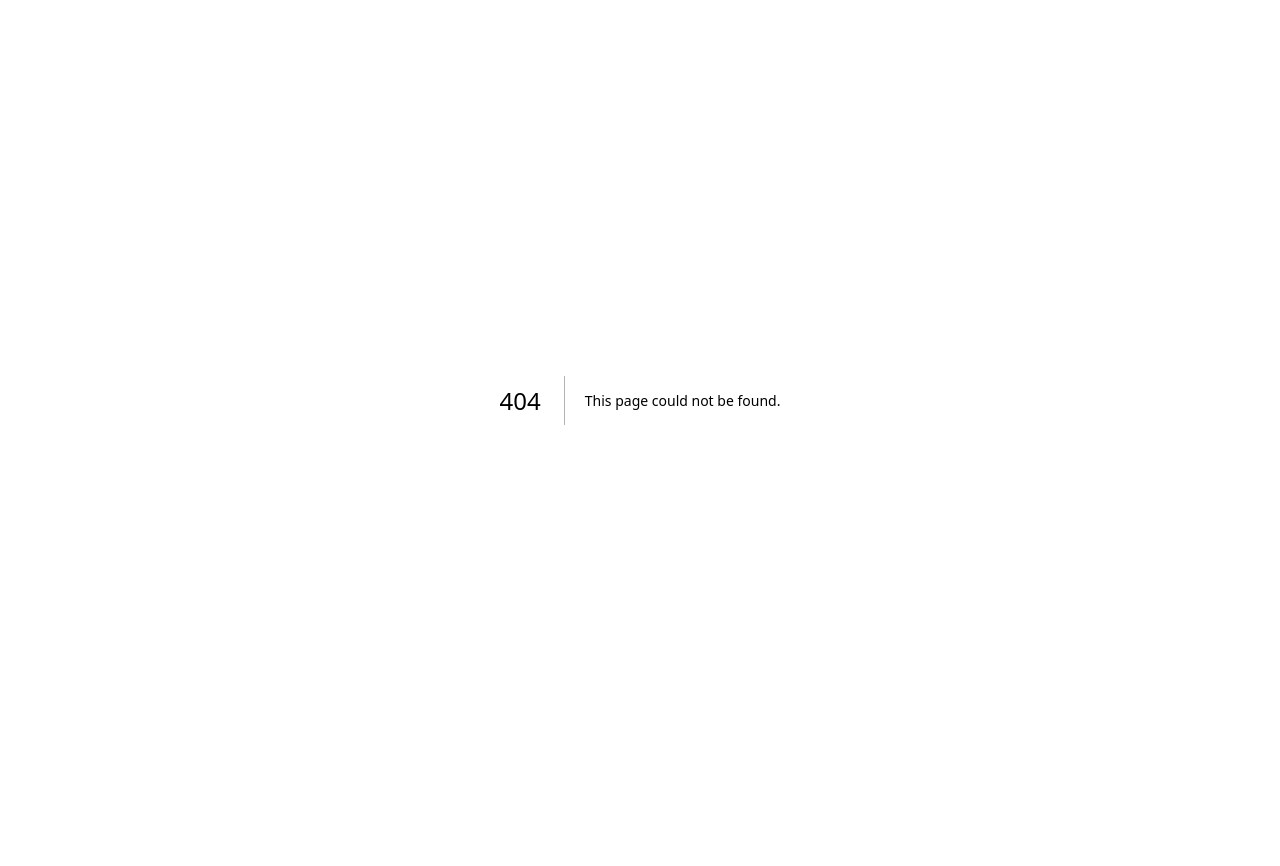
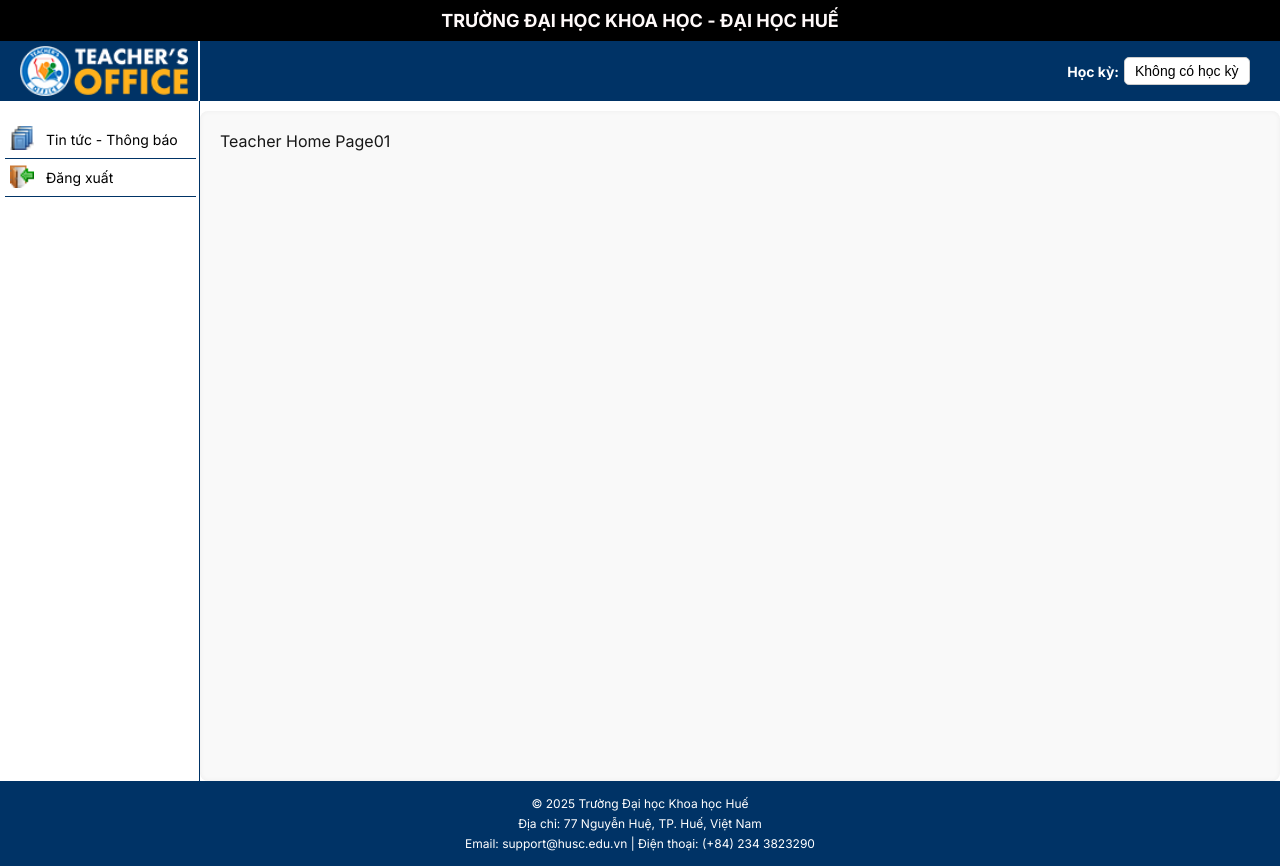
Before and after one commit to CamUyenn/NCKH_DiemRenLuyen, a Next.js app in the folder Frontend/: page /teacher in a window 1280 px wide. Before the commit this address had no page. Before the commit the page ends 800 px from the top, so only its background shows below. Built offline with nearby package versions, Linux system fonts and the light colour scheme.

Commit message:
Add folder teacher and layout

```diff
--- /dev/null
+++ b/Frontend/src/app/teacher/layout.tsx
@@ -0,0 +1,85 @@
+'use client';
+
+import './../styles/Layout.css';
+import AppHeader from './../components/Header';
+import { usePathname, useRouter } from 'next/navigation';
+import AppFooter from "./../components/Footer";
+import SidebarFormLayout from './../components/Sidebar';
+import Image from 'next/image';
+
+import tintuc from '../../../public/tintuc_thongbao.png';
+import logout from '../../../public/logout.png';
+import studentOfficeLogo from '../../../public/logo_teacher.png';
+
+export default function StudentsLayout({
+  children,
+}: {
+  children: React.ReactNode;
+}) {
+  const pathname = usePathname();
+  const router = useRouter();
+
+  // Kiểm tra role từ localStorage
+  let sessionType = "";
+  if (typeof window !== "undefined") {
+    try {
+      const session = JSON.parse(localStorage.getItem("session") || "{}");
+      sessionType = session?.type || "";
+    } catch {}
+  }
+  const isTeacher = sessionType.toLowerCase().includes("teacher");
+
+  // Sidebar menu cho giảng viên
+  const sidebarItemsTeacher = [
+    { icon: <Image src={tintuc} alt="Tin tức" width={24} height={24} />, label: 'Tin tức - Thông báo', path: '/teacher' },
+    { icon: <Image src={logout} alt="Đăng xuất" width={24} height={24} />, label: 'Đăng xuất', path: '/teacher/logout' },
+  ];
+
+  const sidebarItems = isTeacher ? sidebarItemsTeacher : sidebarItemsTeacher;
+
+  // Hàm lấy props cho header dựa vào role
+  const getHeaderProps = () => {
+    if (isTeacher) {
+      return {
+        simpleMenus: [
+          {
+            label: "Xem danh sách sinh viên",
+            onClick: () => router.push("/teacher/xemdanhsach"),
+          },
+        ],
+        dropdownMenus: [],
+      };
+    }
+    // Default: không có menu
+    return {
+      simpleMenus: [],
+      dropdownMenus: [],
+    };
+  };
+
+  const headerProps = getHeaderProps();
+
+  return (
+    <>
+      {/* Header */}
+      {pathname !== '/' && (
+        <AppHeader
+          logo={studentOfficeLogo}
+          homeRoute="/teacher"
+          simpleMenus={headerProps.simpleMenus}
+          dropdownMenus={headerProps.dropdownMenus}
+          userRole={isTeacher ? "teacher" : "student"}
+        >
+          {null}
+        </AppHeader>
+      )}
+
+      <div className="main-layout">
+        <SidebarFormLayout sidebarItems={sidebarItems} />
+        <div className="page-content">{children}</div>
+      </div>
+
+      <AppFooter />
+    </>
+  );
+}
--- /dev/null
+++ b/Frontend/src/app/teacher/page.tsx
@@ -0,0 +1,3 @@
+export default function TeacherHome(){
+    return <div>Teacher Home Page01</div>;
+}
```
